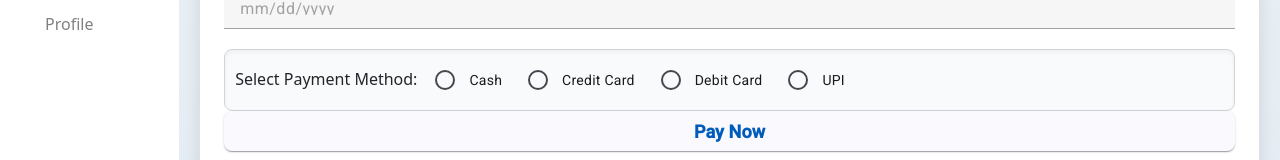
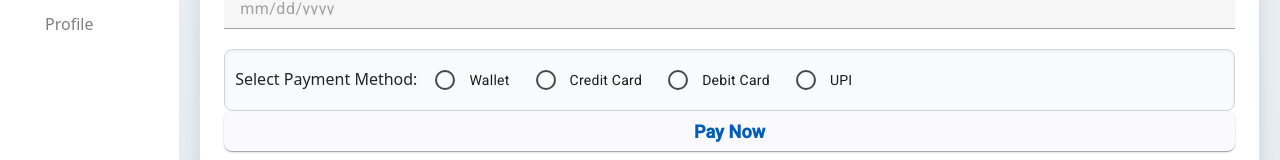
Before and after one commit to KJothilingam/BBC_UBP, an Angular app: page /payment in a window 1280 px wide. Shown: the part 346-506 px from the top of the page. Built offline with nearby package versions, Linux system fonts and the light colour scheme.

Commit message:
Customer Payment

```diff
--- a/src/app/Components/payment/payment.component.html
+++ b/src/app/Components/payment/payment.component.html
@@ -39,7 +39,7 @@
                 <div class="payment-methods">
                     <label class="text-gray-600 font-semibold">Select Payment Method:</label>
                     <mat-radio-group formControlName="paymentMethod" class="grid grid-cols-2 gap-4 mt-2">
-                        <mat-radio-button value="CASH" class="radio-button">Cash</mat-radio-button>
+                        <mat-radio-button value="WALLET" class="radio-button">Wallet</mat-radio-button>
                         <mat-radio-button value="CREDIT_CARD" class="radio-button">Credit Card</mat-radio-button>
                         <mat-radio-button value="DEBIT_CARD" class="radio-button">Debit Card</mat-radio-button>
                         <mat-radio-button value="UPI" class="radio-button">UPI</mat-radio-button>
--- a/src/app/Components/payment/payment.component.ts
+++ b/src/app/Components/payment/payment.component.ts
@@ -5,6 +5,7 @@ import { FormBuilder, FormGroup, FormsModule, ReactiveFormsModule, Validators }
 // import { PaymentRequest } from './../../Interfaces/payment.model';
 import { CommonModule } from '@angular/common';
 import { SidebarComponent } from "../sidebar/sidebar.component";
+import { PaymentRequest } from '../../Interface/payment.model';
 
 // 🔹 Import Angular Material Modules
 import { MatCardModule } from '@angular/material/card';
--- a/src/app/Services/payment.service.ts
+++ b/src/app/Services/payment.service.ts
@@ -1,13 +1,14 @@
+// payment.service.ts
 import { Injectable } from '@angular/core';
 import { HttpClient } from '@angular/common/http';
 import { Observable } from 'rxjs';
-// import { PaymentRequest, PaymentResponse } from '../Interfaces/payment.model';
+import { PaymentRequest, PaymentResponse } from '../Interface/payment.model';
 
 @Injectable({
   providedIn: 'root'
 })
 export class PaymentService {
-  private apiUrl = 'http://localhost:8080/payments/process';
+  private apiUrl = 'http://localhost:8080/payments/customer/process'; // Update to the correct API
 
   constructor(private http: HttpClient) {}
 
```
Also changed, not shown: src/app/Interface/payment.model.ts (+14 -6 lines).
